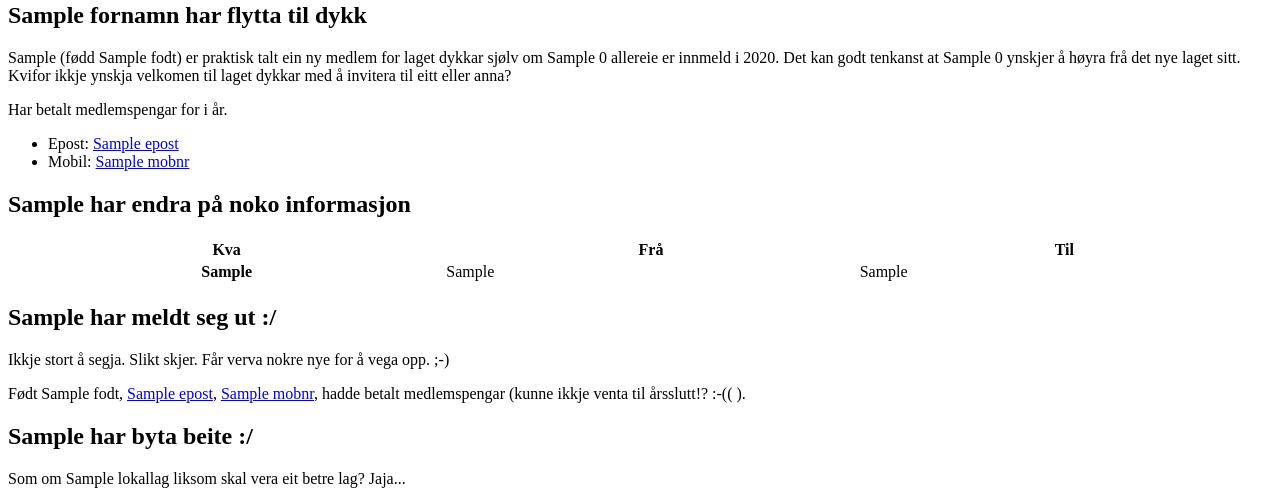
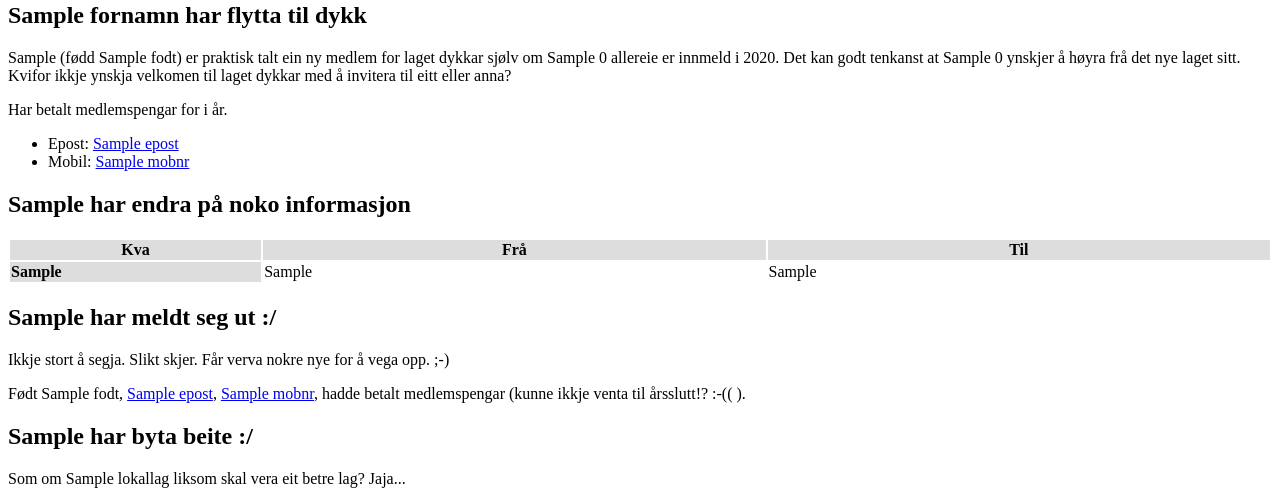
Before and after one commit to odinho/medlemssys, a Django app: template templates/epostar/lokallag_overvaking.html in a window 1280 px wide. Shown: the part 373-865 px from the top of the page. Run offline with Django 3.2, Linux system fonts and the light colour scheme; the template is opened without the code that fills it: most values are stand-ins (such as "Sample title", 1, 10 or a date in 2020).

Commit message:
lokallagsovervaking: Lag epostane /litt/ finare

```diff
--- a/templates/epostar/lokallag_overvaking.html
+++ b/templates/epostar/lokallag_overvaking.html
@@ -86,16 +86,18 @@
     {% if endra_medlem|length == 1 %}
         {% with endra_medlem.0 as m %}
         <h2>{{ m }} har endra på noko informasjon</h2>
-        <table width="100%"><tr><th>Kva <th>Frå <th>Til</tr>{% for change in m.changed %}
-            <tr><th>{{ change.0 }} <td>{{ change.1 }} <td>{{ change.2 }}</tr>
+        <table width="100%"><colgroup width="20%"><colgroup width="40%"><colgroup width="40%">
+            <tr style="background-color: #ddd; color: #000;"><th>Kva <th>Frå <th>Til</tr>{% for change in m.changed %}
+            <tr><th style="text-align: left; background-color: #ddd; color: #000;">{{ change.0 }} <td>{{ change.1 }} <td>{{ change.2 }}</tr>
         {% endfor %} </table>
         {% endwith %}
     {% else %}
-        <h2>{{ num|apnumber|capfirst }} medlemar med endringar</h2>
+        <h2>{{ endra_medlem|length|apnumber|capfirst }} medlemar med endringar</h2>
         <ul>{% for m in endra_medlem %}
             <li><strong>{{ m }}</strong><br>
-            <table width="100%"><tr><th>Kva <th>Frå <th>Til</tr>{% for change in m.changed %}
-                <tr><th>{{ change.0 }} <td>{{ change.1 }} <td>{{ change.2 }}</tr>
+            <table width="100%"><colgroup width="20%"><colgroup width="40%"><colgroup width="40%">
+            <tr style="background-color: #ddd; color: #000;"><th>Kva <th>Frå <th>Til</tr>{% for change in m.changed %}
+            <tr><th style="text-align: left; background-color: #ddd; color: #000;">{{ change.0 }} <td>{{ change.1 }} <td>{{ change.2 }}</tr>
             {% endfor %} </table>
             </li> {% endfor %} </ul>
     {% endif %}
```
